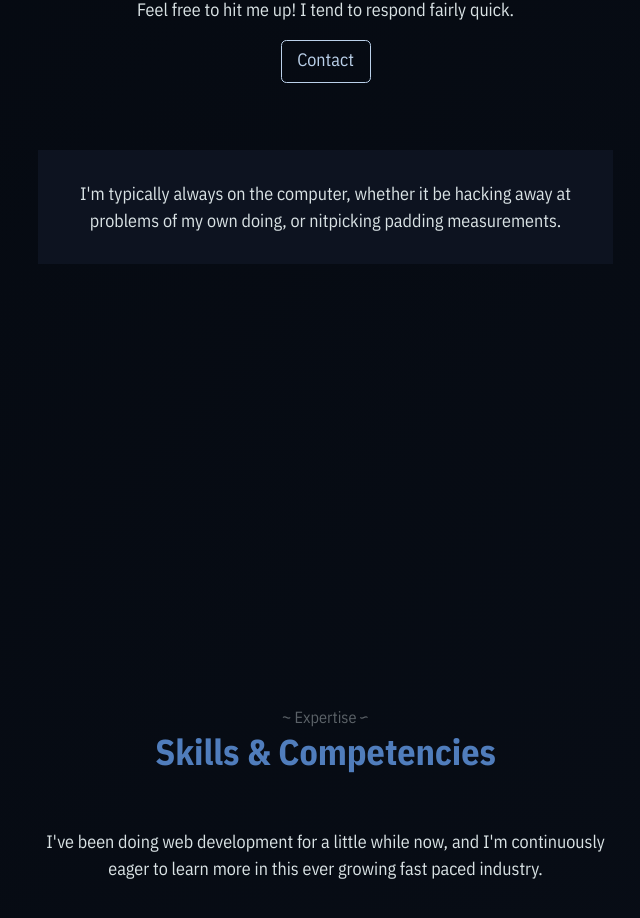
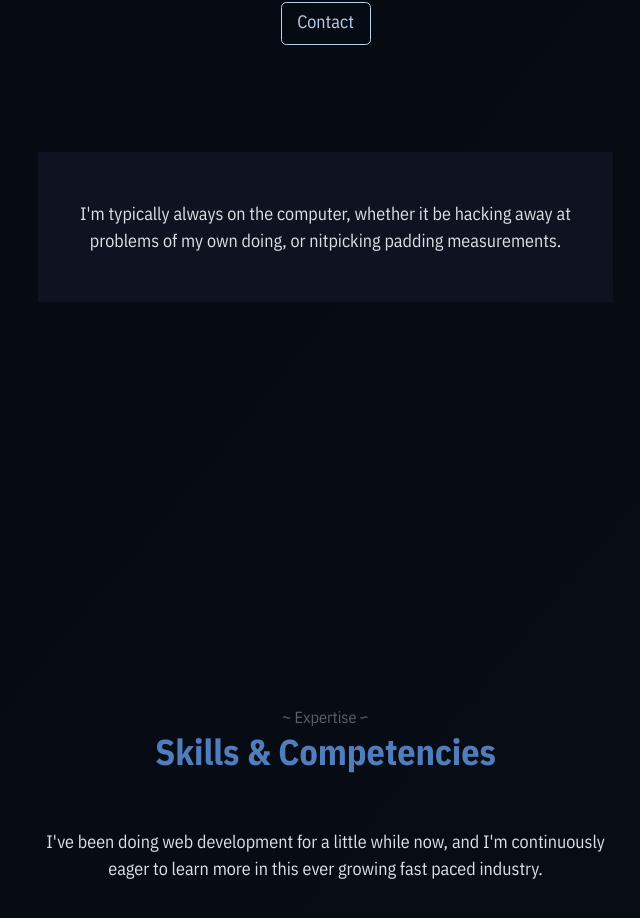
Before and after one commit to danielcj2/portfolio-v1, a React (Create React App) app: page / in a window 1280 px wide. Shown: the part 1443-2361 px from the top of the page, without its empty margins (34-674 px from the left). Built offline with nearby package versions, Linux system fonts and the light colour scheme; a web font is replaced by a local one.

Commit message:
fixed card flip animation

```diff
--- a/src/components/About.js
+++ b/src/components/About.js
@@ -11,7 +11,12 @@ const About = () => {
         <p>Problem solver, critical thinker, passionate worker, loyal at heart, you name it!</p>
         <p>Feel free to hit me up! I tend to respond fairly quick.</p>
         <HashLink className="contact-btn curtain text-center" to="/#contact" scroll={scrollWidthOffset}>Contact</HashLink>
-        <div className="flippable-text" data-back="Self proclaimed gaming enthusiast and avid show watcher." data-front="I'm typically always on the computer, whether it be hacking away at problems of my own doing, or nitpicking padding measurements."></div>
+          <div className="flippable-container">
+            <div className="flippable-card">
+              <div className="face face-front d-flex flex-column justify-content-center">I'm typically always on the computer, whether it be hacking away at problems of my own doing, or nitpicking padding measurements.</div>
+              <div className="face face-top d-flex flex-column justify-content-center">Self proclaimed gaming enthusiast and avid show watcher.</div>
+            </div>
+          </div>
       </div>
     </div>
   )
--- a/src/css/app.css
+++ b/src/css/app.css
@@ -382,52 +382,45 @@ a{
   margin: 0;
 }
 
-.flippable-text{
-  display: inline-block;
-  position: relative;
+.flippable-container{
   width: 100%;
-  margin-top: 60px;
-  opacity: 1;
+  margin-top: 100px;
 }
 
-.flippable-text:hover::after{
-  opacity: 1;
-  transform: translateY(0) rotateX(0);
+.flippable-card{
+  width: 100%;
+  height: 150px;
+  position: relative;
+  animation: flip_card 15s infinite;
+  transform-style: preserve-3d;
 }
 
-.flippable-text:hover::before{
-  opacity: 0;
-  transform: translateY(50%) rotateX(90deg);
+@keyframes flip_card {
+  55%  { transform: translateZ(0) rotateX(0deg);   }
+  63%    { transform:  translateZ(75px) rotateX(-90deg); }
+  93%  { transform:  translateZ(75px) rotateX(-90deg); }
+  100%  { transform: translateZ(0) rotateX(0deg);   }
 }
 
-.flippable-text::after{
-  top: 0;
-  left: 0;
-  opacity: 0;
-  width: 100%;
-  height: 100%;
-  padding-top: 40px;
-  display: block;
-  transition: 0.78s;
-  position: absolute;
-  background: var(--indigo-dye);
-  content: attr(data-back);
-  transform: translateY(-50%) rotateX(90deg);
+.face {
+  width:100%;
+  height:100%;
+  color: var(--platinum);
+  position:absolute;
+  backface-visibility:hidden;
+  padding: 20px;
 }
 
-.flippable-text::before{
-  top: 0;
-  left: 0;
-  opacity: 1;
-  padding: 30px;
-  display: block;
-  transition: 1s;
-  position: relative;
-  background-color: var(--black-blue);
-  content: attr(data-front);
-  transform: translateY(0) rotateX(0);
+.face-front{
+  background-color:var(--black-blue);
+  transform: rotateY(0deg) translateZ(75px);
 }
 
+.face-top{
+  background-color:var(--cerulean);
+  transform: rotateX(90deg) translateZ(75px);
+
+}
 
 .skills-container{
   margin-top: 80px;
```
